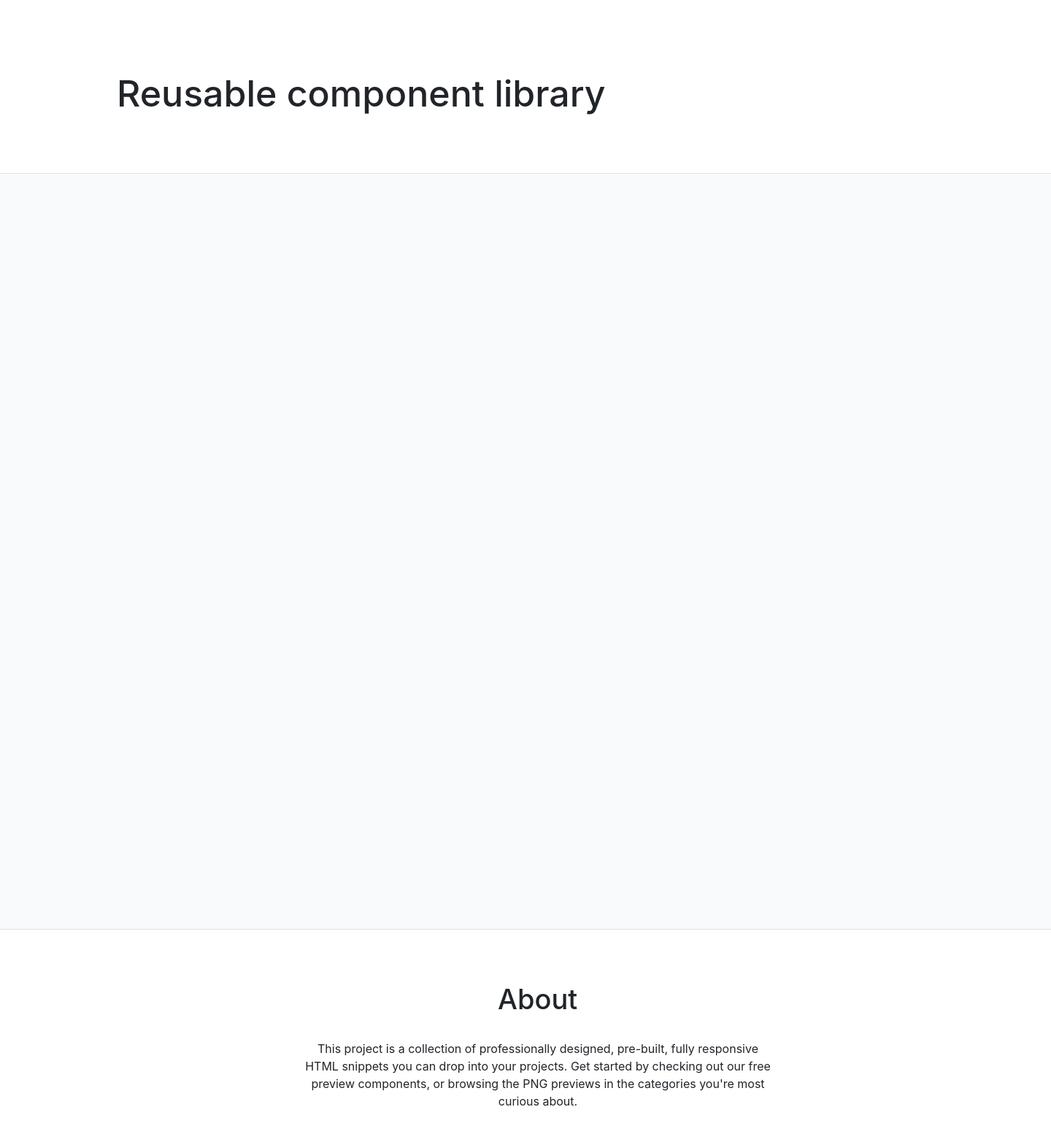
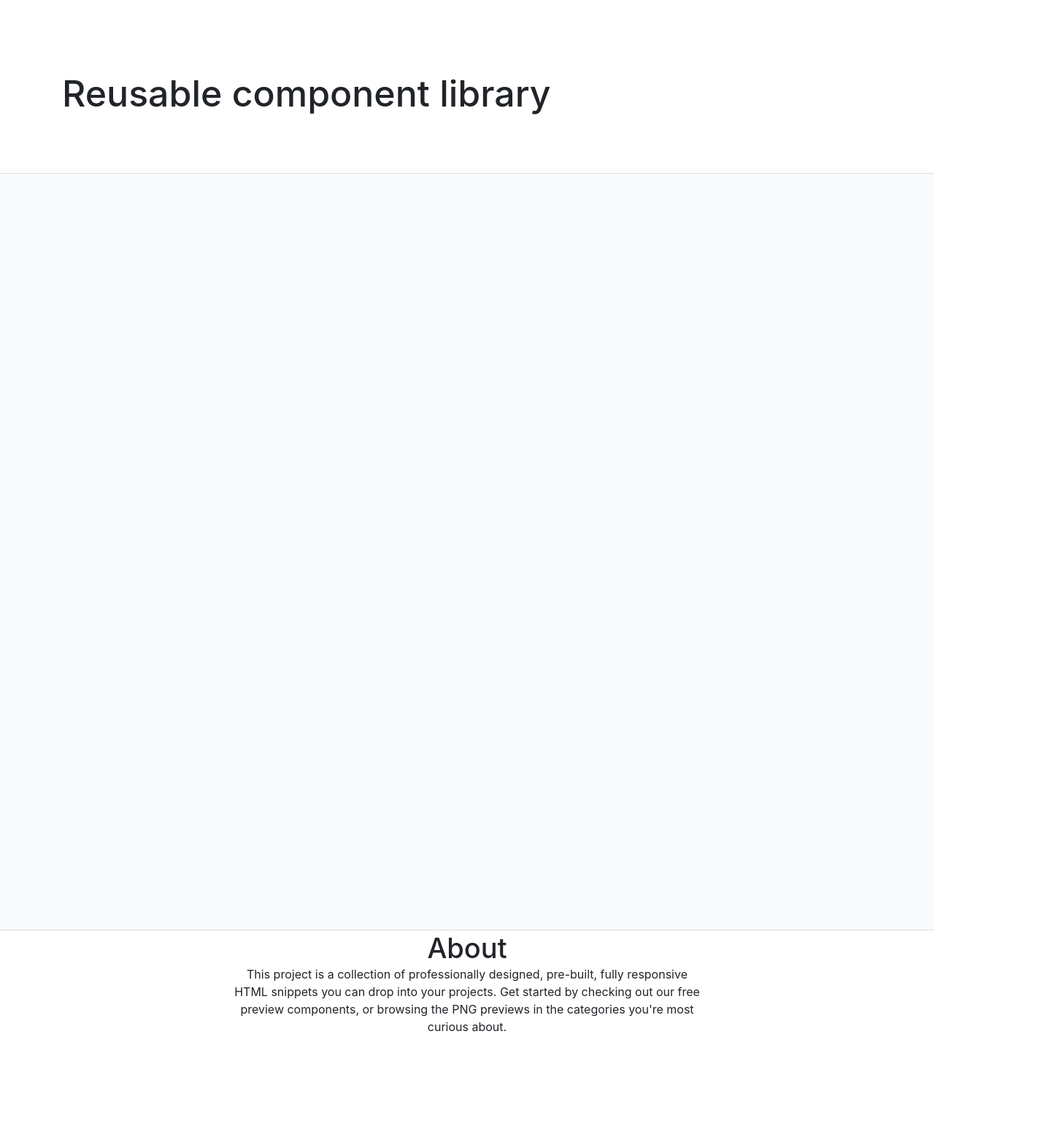
Before and after one commit to js-tasks-ru/htmlcss-20230227_veroncher, a website: page index.html in a window 1280 px wide. Shown: the whole page at 73% size, 1440 px wide, since content can reach past the window. After the commit the page ends 1419 px from the top, so only its background shows below. Drawn offline with Linux system fonts and the light colour scheme.

Commit message:
add fix for dz3-layout

```diff
--- a/assets/css/main.css
+++ b/assets/css/main.css
@@ -4,6 +4,7 @@
 @import "../../components/content/content.css";
 @import "../../components/header/header.css";
 @import "../../components/footer/footer.css";
+@import "../../components/container/container.css";
 
 
 :root {
--- a/assets/fonts/fonts.css
+++ b/assets/fonts/fonts.css
@@ -1,6 +1,6 @@
 @import url('https://fonts.googleapis.com/css2?family=Roboto:ital,wght@0,100;0,300;0,400;0,500;0,700;0,900;1,100;1,300;1,400;1,500;1,700;1,900&display=swap');
 
 @font-face {
-    font-family: "Inter" 'Arial Narrow Bold', sans-serif;
+    font-family: "Inter", 'Arial Narrow Bold', sans-serif;
     src: url("./Inter/Inter-VariableFont_slnt\,wght.ttf");
 }
--- /dev/null
+++ b/components/container/container.css
@@ -0,0 +1,4 @@
+.container {
+    max-width: 1110px;
+    margin: 0 auto;
+}
--- a/components/content/content.css
+++ b/components/content/content.css
@@ -1,28 +1,6 @@
-
-.content__topSeparator {
-    position: absolute;
-    width: 1440px;
-    height: 1px;
-    left: 0px;
-    top: 237px;
-    background: var(--grey-2);
-    z-index: 999;
+.content {
+    height: 1036px;
+    background: var(--grey-5);
+    border-bottom: 1px solid var(--grey-2);
+    border-top: 1px solid var(--grey-2);
 }
-
-.content__preview {
-    position: absolute;
-    width: 1440px;
-    height: 1036px;
-    left: 0px;
-    top: 237px;
-    background: var(--grey-5);
-}
-
-.content__bottomSeparator {
-    position: absolute;
-    width: 1440px;
-    height: 1px;
-    left: 0px;
-    top: 1273px;
-    background: var(--grey-2);
-}
--- a/components/footer/footer.css
+++ b/components/footer/footer.css
@@ -1,23 +1,17 @@
 .footer__title {
-    position: absolute;
-    width: 111px;
     height: 48px;
-    left: 682px;
-    top: 1345px;
     font-family: 'Inter';
     font-style: normal;
     font-weight: 500;
     font-size: 38px;
     line-height: 48px;
     color: var(--black);
+    text-align: center;
 }
 
 .footer__description {
-    position: absolute;
-    width: 640px;
+    max-width: 640px;
     height: 96px;
-    left: 417px;
-    top: 1425px;
     font-family: 'Inter';
     font-style: normal;
     font-weight: 400;
@@ -25,4 +19,5 @@
     line-height: 24px;
     text-align: center;
     color: var(--black);
+    margin: 0 auto;
 }
--- a/components/header/header.css
+++ b/components/header/header.css
@@ -1,5 +1,5 @@
 .header {
-    padding: 96px 0 77px 160px;
+    padding: 96px 0 77px;
     background-color: var(--white);
 }
 
--- a/components/page/page.css
+++ b/components/page/page.css
@@ -1,6 +1,3 @@
 .page {
-    position: relative;
-    width: 1440px;
-    height: 1657px;
     background: var(--white);
 }
--- a/index.html
+++ b/index.html
@@ -9,20 +9,23 @@
 <body>
     <div class="page">
         <header class="header">
-            <h1 class="header__title">Reusable component library</h1>
+            <div class="container">
+                <h1 class="header__title">Reusable component library</h1>
+            </div>
         </header>
         <main class="content">
-            <div class="content__topSeparator"></div>
-            <div class="content__preview"></div>
-            <div class="content__bottomSeparator"></div>
         </main>
         <footer class="footer">
-            <h2 class="footer__title">About</h2>
-            <div class="footer__description">
-                This project is a collection of professionally designed, pre-built, fully responsive HTML snippets you
-                can
-                drop into your projects. Get started by checking out our free preview components, or browsing the PNG
-                previews in the categories you're most curious about.
+            <div class="container">
+                <h2 class="footer__title">About</h2>
+                <div class="footer__description">
+                    This project is a collection of professionally designed, pre-built, fully responsive HTML snippets
+                    you
+                    can
+                    drop into your projects. Get started by checking out our free preview components, or browsing the
+                    PNG
+                    previews in the categories you're most curious about.
+                </div>
             </div>
         </footer>
     </div>
```
